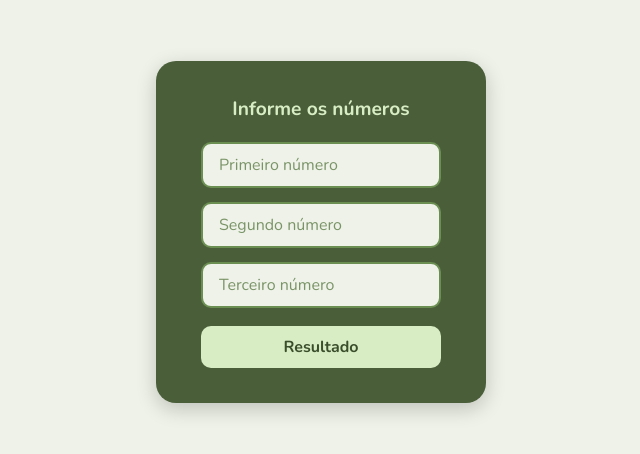
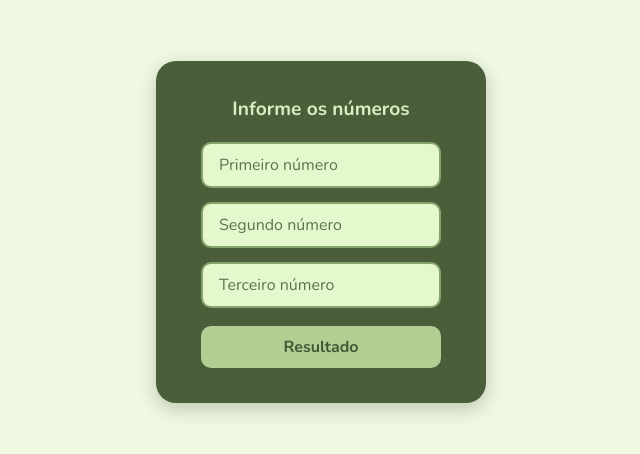
Before and after one commit to anarqll/l-gica-de-programa-o, a plain HTML site: page exercicio25/index.html in a window 1280 px wide. Shown: the part 168-622 px from the top of the page, without its empty margins (319-959 px from the left). Drawn offline with nearby package versions, Linux system fonts and the light colour scheme.

Commit message:
Exercicio 025 - Ajusta visual e destaque do maior e menor numero
Co-Authored-By: Claude Opus 4.8 <noreply@anthropic.com>

```diff
--- a/exercicio25/exercicio25.css
+++ b/exercicio25/exercicio25.css
@@ -4,7 +4,7 @@ body {
     align-items: center;
     min-height: 100vh;
     margin: 0;
-    background-color: #eef2e8;
+    background-color: #eff8e1;
     font-family: 'Nunito', sans-serif;
 }
 
@@ -34,30 +34,31 @@ body {
 
 .formulario input {
     padding: 10px 16px;
-    border: 2px solid #6b8f52;
+    border: 2px solid #83a46b;
     border-radius: 10px;
-    background-color: #eef2e8;
-    color: #3a4e2c;
+    background-color: #e5f7cd;
+    color: #6f895d;
     font-family: 'Nunito', sans-serif;
     font-size: 1rem;
     font-weight: 600;
     outline: none;
+
 }
 
 .formulario input:focus {
-    border-color: #d9edc4;
+    border-color: #c9dcad;
 }
 
 .formulario input::placeholder {
-    color: #7a9467;
+    color: #5f7151;
     font-weight: 400;
 }
 
 .formulario button {
     margin-top: 4px;
     padding: 10px;
-    background-color: #d9edc4;
-    color: #3a4e2c;
+    background-color: #b2cf93;
+    color: #435735;
     border: none;
     border-radius: 10px;
     font-family: 'Nunito', sans-serif;
@@ -93,5 +94,5 @@ body {
     transform: translateX(-50%);
     border-width: 0 16px 22px;
     border-style: solid;
-    border-color: transparent transparent #4a5e3a;
+    border-color: transparent transparent #4c5d3f;
 }
--- a/exercicio25/exercicio25.js
+++ b/exercicio25/exercicio25.js
@@ -23,5 +23,5 @@ function calcular() {
 
     let resultado = document.getElementById('resultado')
     resultado.innerHTML = "O maior número é <strong>" + maior + "</strong><br>O menor número é <strong>" + menor + "</strong>"
-    resultado.style.display = 'block'
+    resultado.style.display = 'block' // a palavra 'block' significa uma caixa ou bloco usado para exibir uma largura inteira e é usada para exibir o resultado, caso ele esteja oculto
 }
--- a/exercicio25/index.html
+++ b/exercicio25/index.html
@@ -1,4 +1,4 @@
-<!DOCTYPE html>
+<DOCTYPE html>
 <html lang="pt-br">
 <head>
     <meta charset="UTF-8">
```
